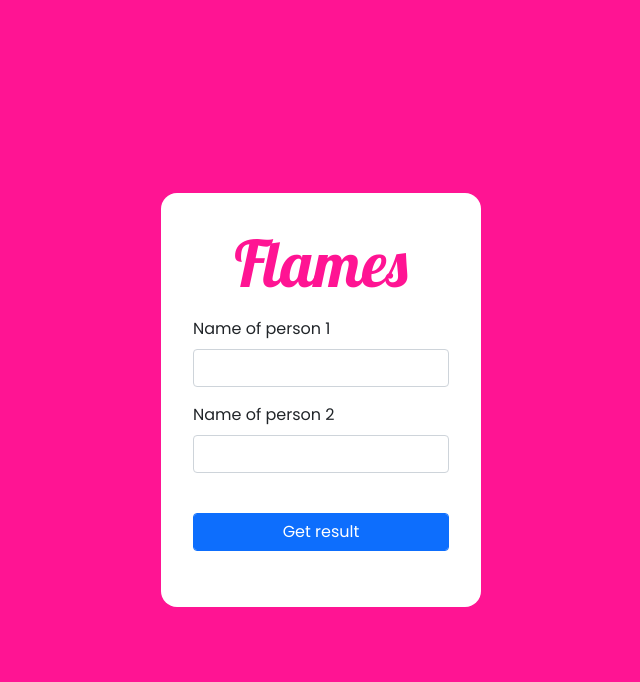
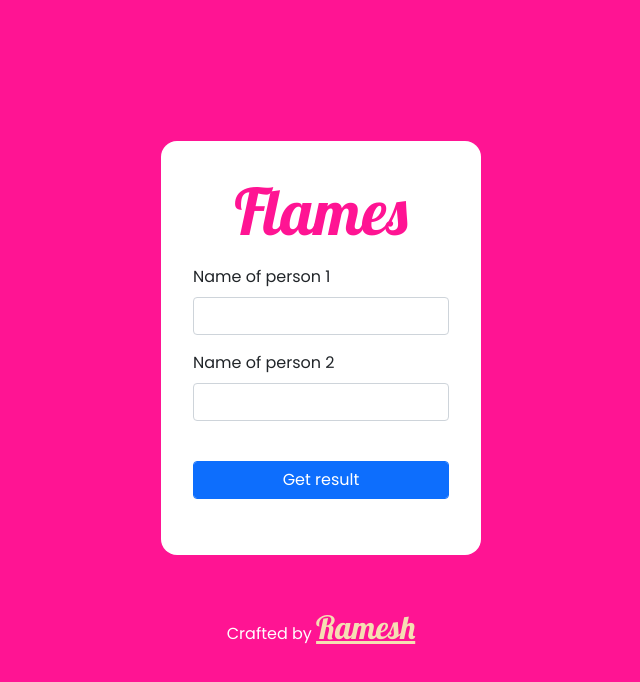
Before and after one commit to rameshalagumalai/Flames, a plain HTML site: page index.html in a window 1280 px wide. Shown: the whole page, without its empty margins (319-959 px from the left). Drawn offline with nearby package versions, Linux system fonts and the light colour scheme.

Commit message:
Add link

```diff
--- a/index.html
+++ b/index.html
@@ -23,6 +23,7 @@
       <p id="names" class="text-center mt-4"></p>
       <h2 id="result" class="text-center"></h2>
     </form>
+    <p class="link mt-5">Crafted by <a class="ra" href="https://www.rameshalagumalai.com">Ramesh</a></p>
     <script src="index.js"></script>
   </body>
 </html>
--- a/styles.css
+++ b/styles.css
@@ -1,6 +1,7 @@
 body {
   display: flex;
   background-color: deeppink;
+  flex-direction: column;
   align-items: center;
   height: 100vh;
   margin: 0;
@@ -43,3 +44,17 @@ input {
 .text-pink {
   color: deeppink;
 }
+
+.link{
+  color: white;
+}
+
+a{
+  color: wheat;
+  font-size: 2rem;
+  font-family: 'Lobster', sans-serif;
+}
+
+a:hover{
+  color: gold;
+}
```
